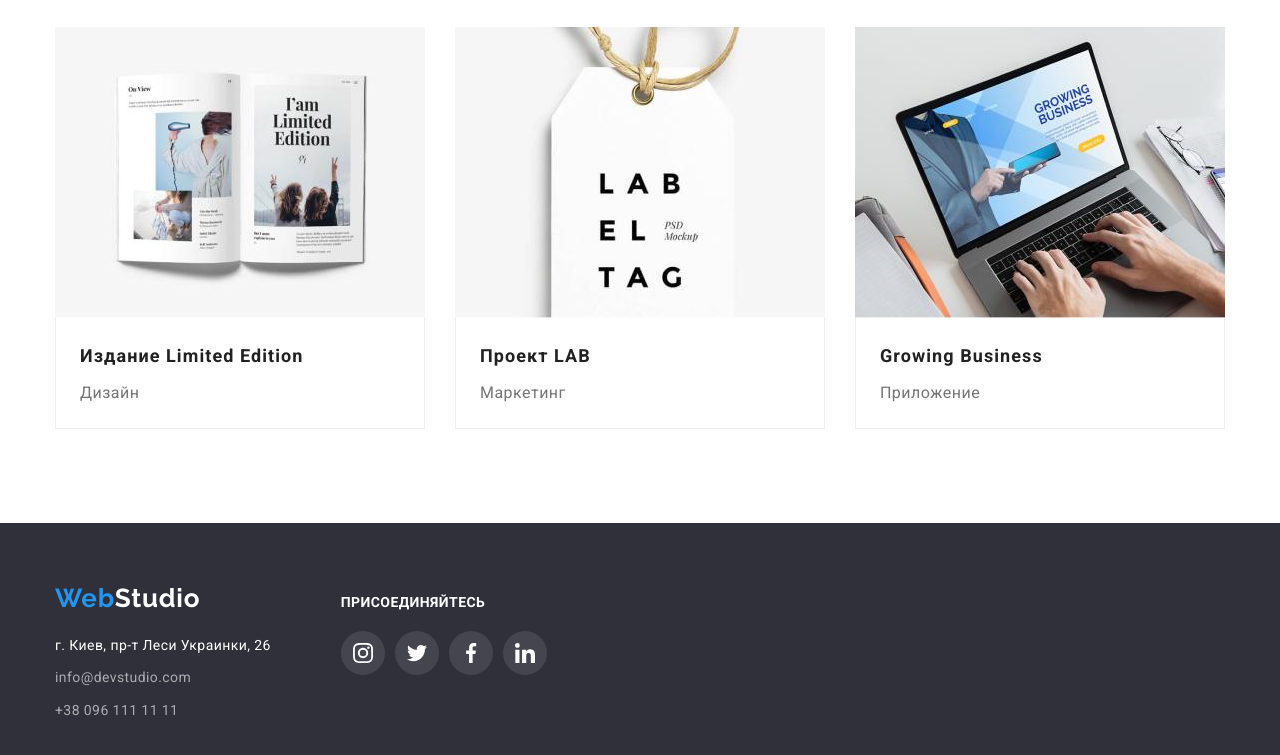
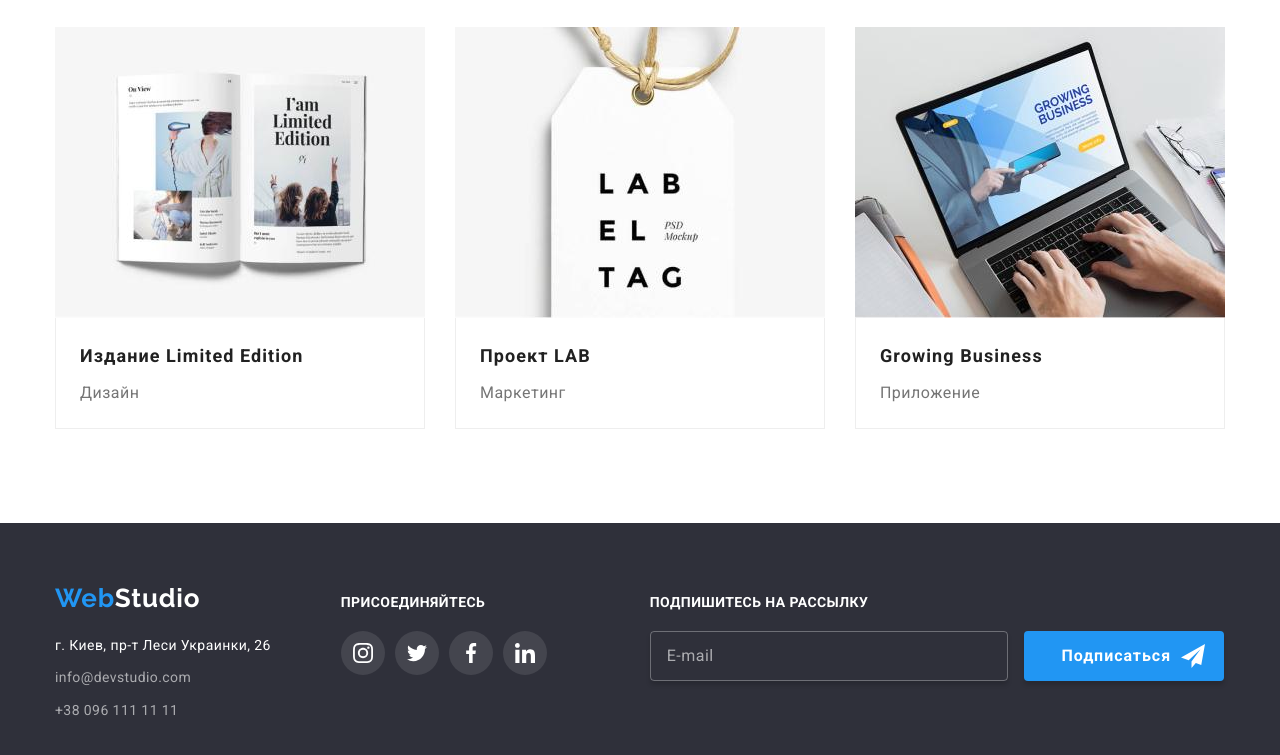
Before and after one commit to axtellion/goit-markup-hw-06, a plain HTML site: page portfolio.html in a window 1280 px wide. Shown: the part 1101-1856 px from the top of the page. Drawn offline with nearby package versions, Linux system fonts and the light colour scheme.

Commit message:
add-footer-mailing

```diff
--- a/portfolio.html
+++ b/portfolio.html
@@ -335,6 +335,24 @@
             </li>
           </ul>
         </div>
+        <div class="mailing-wrap">
+          <h2 class="social-title">Подпишитесь на рассылку</h2>
+          <form action="#">
+            <input
+              type="email"
+              name="email-footer"
+              placeholder="E-mail"
+              class="mailing-mail"
+            />
+            <button type="submit" class="mailing-btn btn">
+              <span class="btn-wrap">
+                Подписаться<svg class="mailing-picture" width="24" height="24">
+                  <use href="./images/icons.svg#icon-send"></use>
+                </svg>
+              </span>
+            </button>
+          </form>
+        </div>
       </div>
     </footer>
   </body>
```
